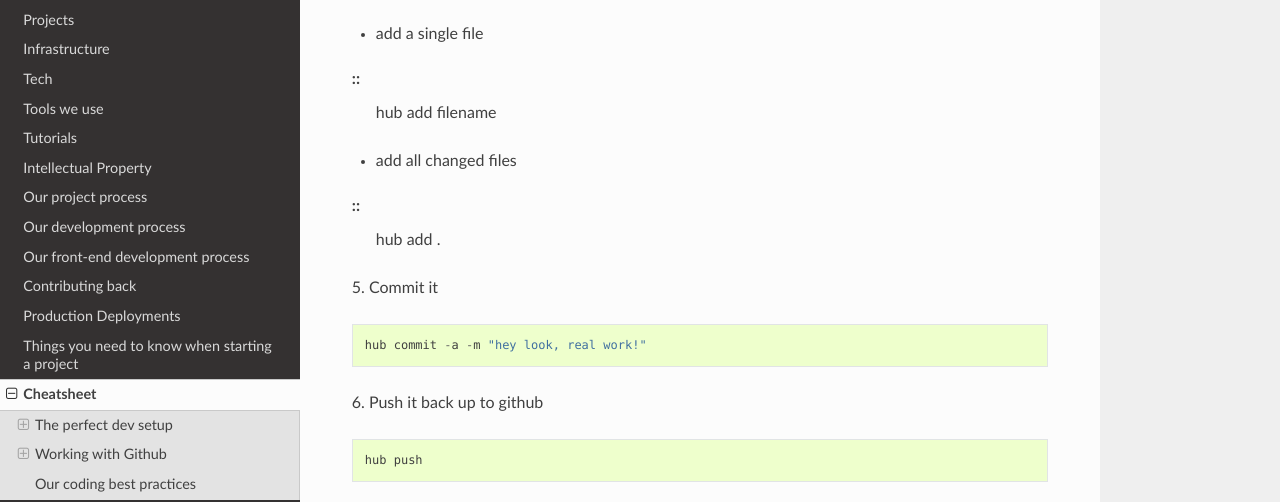
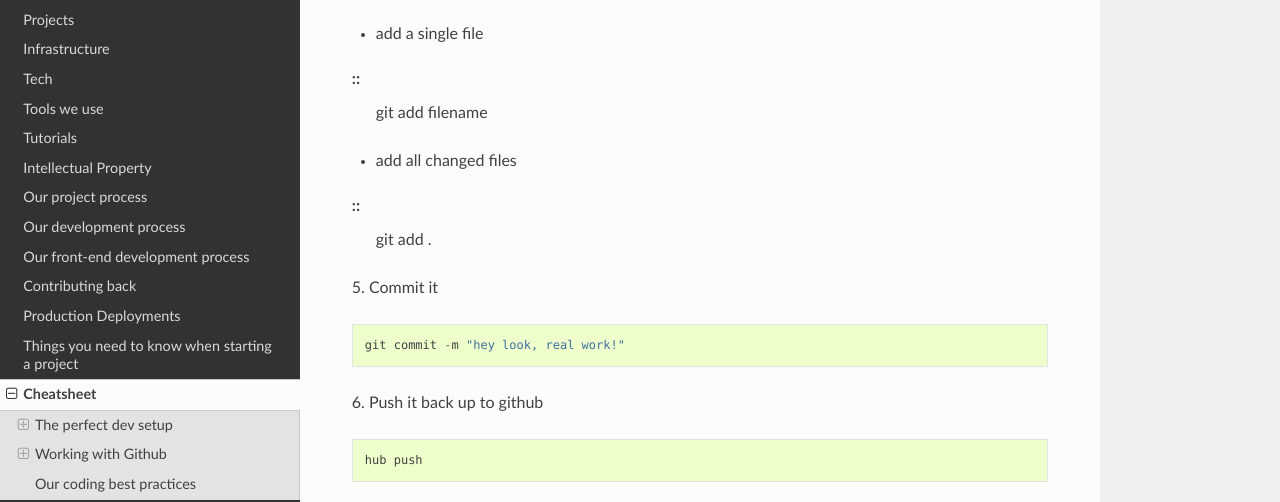
Before and after one commit to praekeltfoundation/ways-of-working, a Sphinx documentation site: the page built from docs/cheatsheet.rst, in a window 1280 px wide and 900 px high, scrolled down 3061 px. Shown: the part 155-657 px from the top of the window. Built offline with Sphinx 7.4.7 and the Read the Docs theme 2.0.0, drawn with Linux system fonts in a browser that asks for light colours.

Commit message:
updated the commandes to to use git and not hub
also removed `-a` from the commit instruction

```diff
--- a/docs/cheatsheet.rst
+++ b/docs/cheatsheet.rst
@@ -143,16 +143,16 @@ This is where the actual magic happens.
 
 -   add a single file
 ::
-    hub add  filename
+    git add  filename
 
 -   add all changed files
 ::
-    hub add  .
+    git add  .
 
 5. Commit it
 ::
 
-    hub commit -a -m "hey look, real work!"
+    git commit -m "hey look, real work!"
 
 6. Push it back up to github
 ::
```
